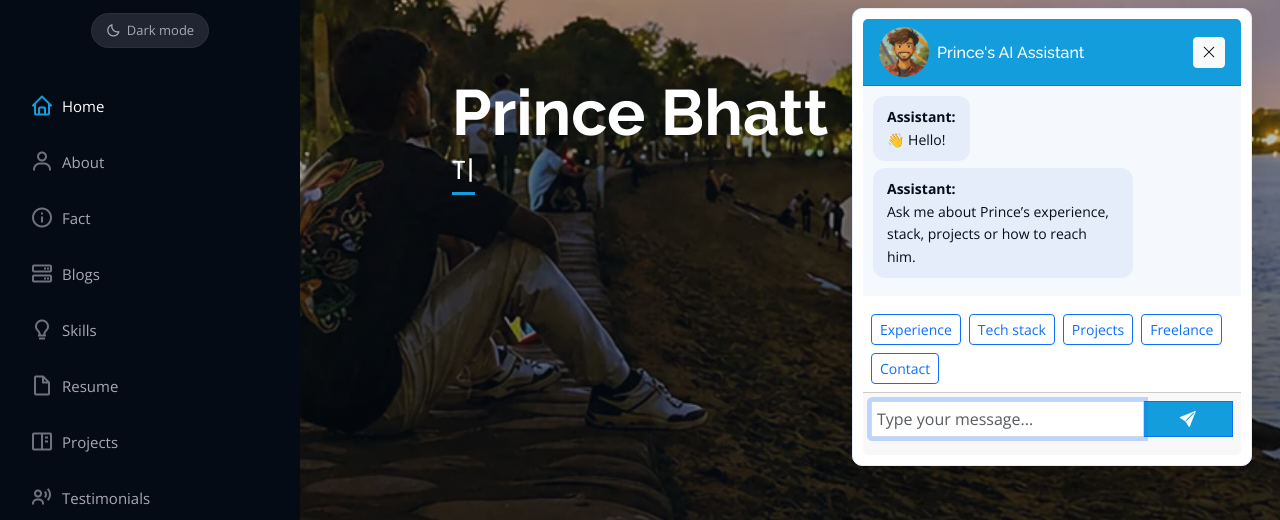
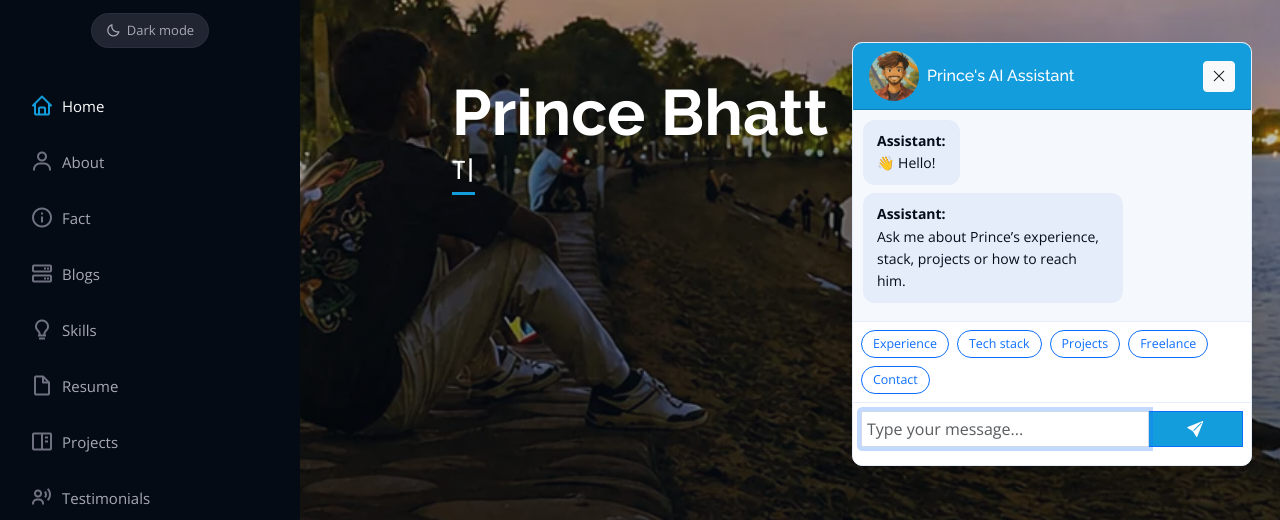
Before and after one commit to princebhatt03/Portfolio, a plain HTML site: page index.html in a window 1280 px wide. Both pictures are taken after a click on the button 1224 px from the left and 744 px from the top of the page. Shown: the part 238-758 px from the top of the page. Drawn offline with nearby package versions, Linux system fonts and the light colour scheme; some packages are replaced by stand-ins of ours; no server answers; a script that the page names is missing.

Commit message:
Add files via upload

```diff
--- a/assets/css/style.css
+++ b/assets/css/style.css
@@ -3497,3 +3497,67 @@ body.chat-open #height-change {
   width: 11px;
   height: 11px;
 }
+
+/*--------------------------------------------------------------
+# Chat panel layout
+#
+# The panel used to size itself from its children while the card
+# itself scrolled. Five full-width suggestion buttons stacked to
+# roughly 220px, which — on top of a 300px transcript, the header
+# and the composer — overflowed the 500px box, so the suggestions
+# filled the panel and the reply was pushed out of sight.
+#
+# It is a flex column now: header, suggestions and composer keep
+# their natural height, the transcript takes whatever is left, and
+# only the transcript scrolls. The inline width/max-height that
+# used to sit on the markup are gone too, so the responsive
+# min() sizing further up this file finally applies.
+--------------------------------------------------------------*/
+#chat-box {
+  display: flex;
+  flex-direction: column;
+  padding: 0;
+  overflow: hidden;
+}
+
+#chat-box .card-header,
+#chat-box #suggestions,
+#chat-box .card-footer {
+  flex: 0 0 auto;
+}
+
+/* min-height:0 is what lets a flex child shrink past its content
+   and hand the overflow to its own scrollbar. */
+#chat-box #messages {
+  flex: 1 1 auto;
+  min-height: 0;
+  max-height: none;
+  overflow-y: auto;
+  margin-bottom: 0;
+  border-radius: 0;
+}
+
+/* Compact chips rather than five stacked full-width buttons. The
+   visible label is short; the question actually sent lives in
+   data-message, so the transcript still reads as a full sentence. */
+#suggestions {
+  gap: 6px;
+  padding: 8px 10px;
+  border-top: 1px solid var(--border);
+  background: var(--surface-raised);
+  max-height: 5.5rem;
+  overflow-y: auto;
+}
+
+#suggestions .btn {
+  padding: 4px 11px;
+  font-size: 0.78rem;
+  line-height: 1.45;
+  border-radius: 999px;
+  white-space: nowrap;
+}
+
+#chat-box .card-footer {
+  border-top: 1px solid var(--border);
+  background: var(--surface-raised);
+}
```
